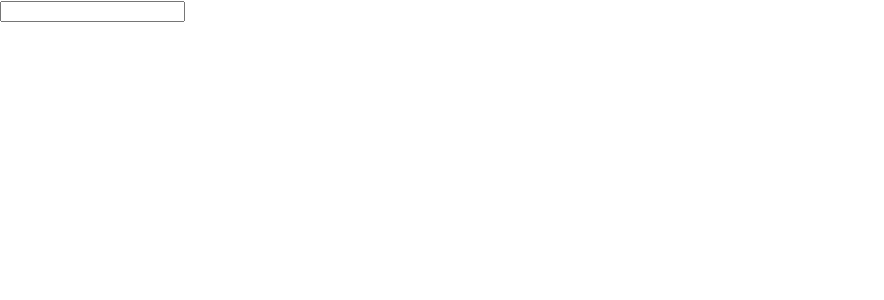
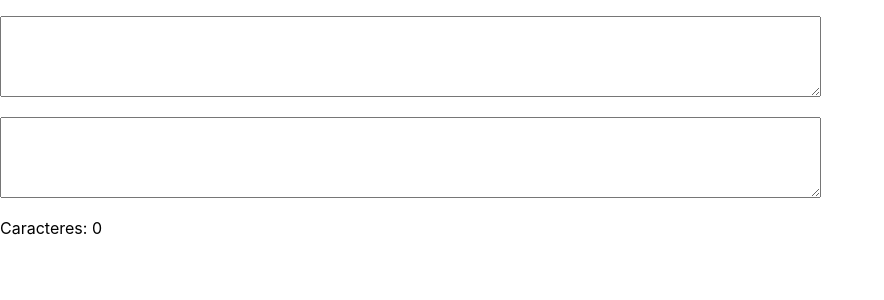
Before and after one commit to Black852456/formularios_react_basico, a React (Create React App) app: page / in a window 1280 px wide. Shown: the top 300 px of the page, without its empty margins (0-884 px from the left). Built offline with nearby package versions, Linux system fonts and the light colour scheme.

Commit message:
Reflejado de un textarea a otro

```diff
--- a/src/App.js
+++ b/src/App.js
@@ -4,32 +4,24 @@ import { useState } from 'react';
 
 function App() {
 
-  const [numero,setNumero] = useState('');
+ const[texto,setTexto] = useState('');
 
-
-
-  function bloquearNumeros(event) {
-
-    const entrada = event.target.value;
-    let cantidad = 0;
-    for(let i = 0;i<entrada.length;i++){
-      if(entrada[i] == '0' || entrada[i] == '1'){
-        cantidad++;
-      }
-      if(cantidad == entrada.length){
-        setNumero(entrada)
-      }
-    }
-
-
-  }
-
-
+function cambiarTexto(e){
+  setTexto(e.target.value);
+}
 
 
   return (
     <div >
-      <input type='number' value={numero} onChange={bloquearNumeros} />
+      <p>
+        <textarea value={texto} onChange={cambiarTexto} cols="100" rows="5">
+
+        </textarea>
+      </p>
+      <p>
+        <textarea value={texto} cols="100" rows="5"></textarea>
+      </p>
+      <p>Caracteres: {texto.length}</p>
     </div>
   );
 }
```
